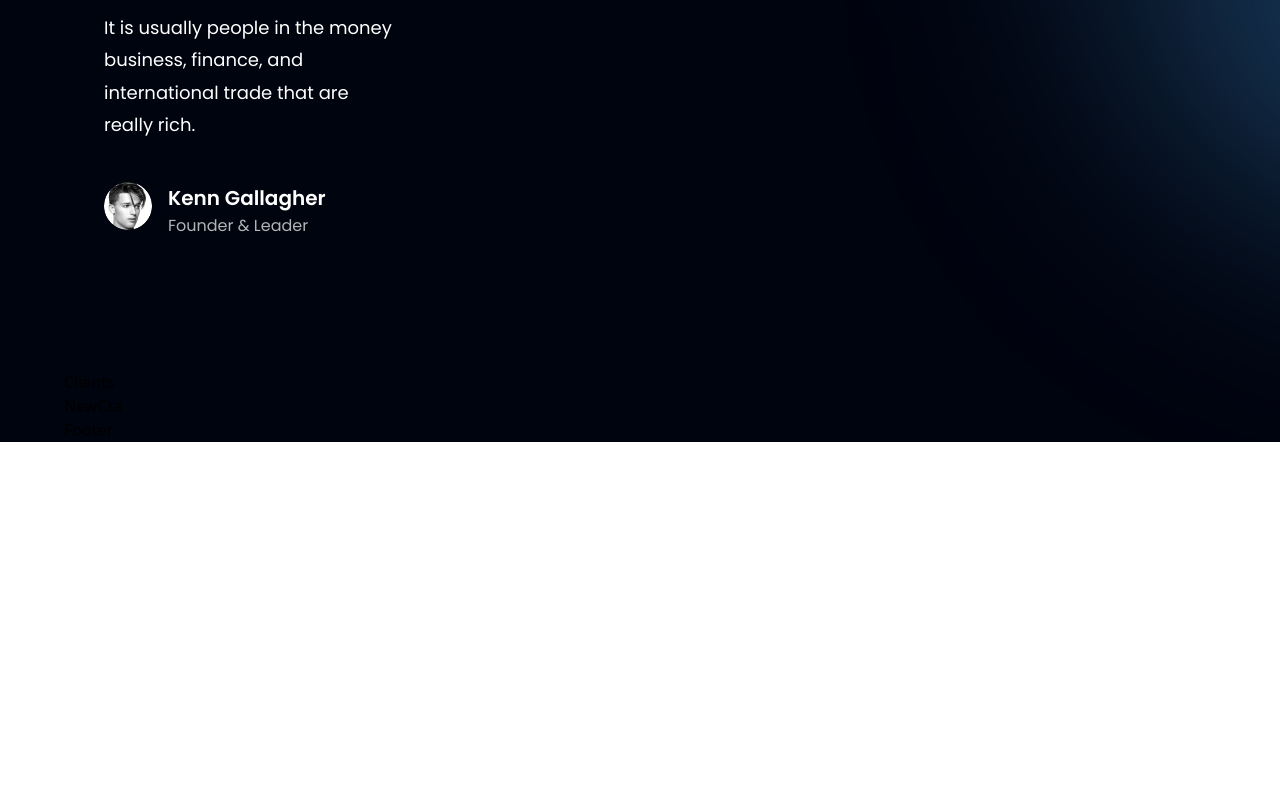
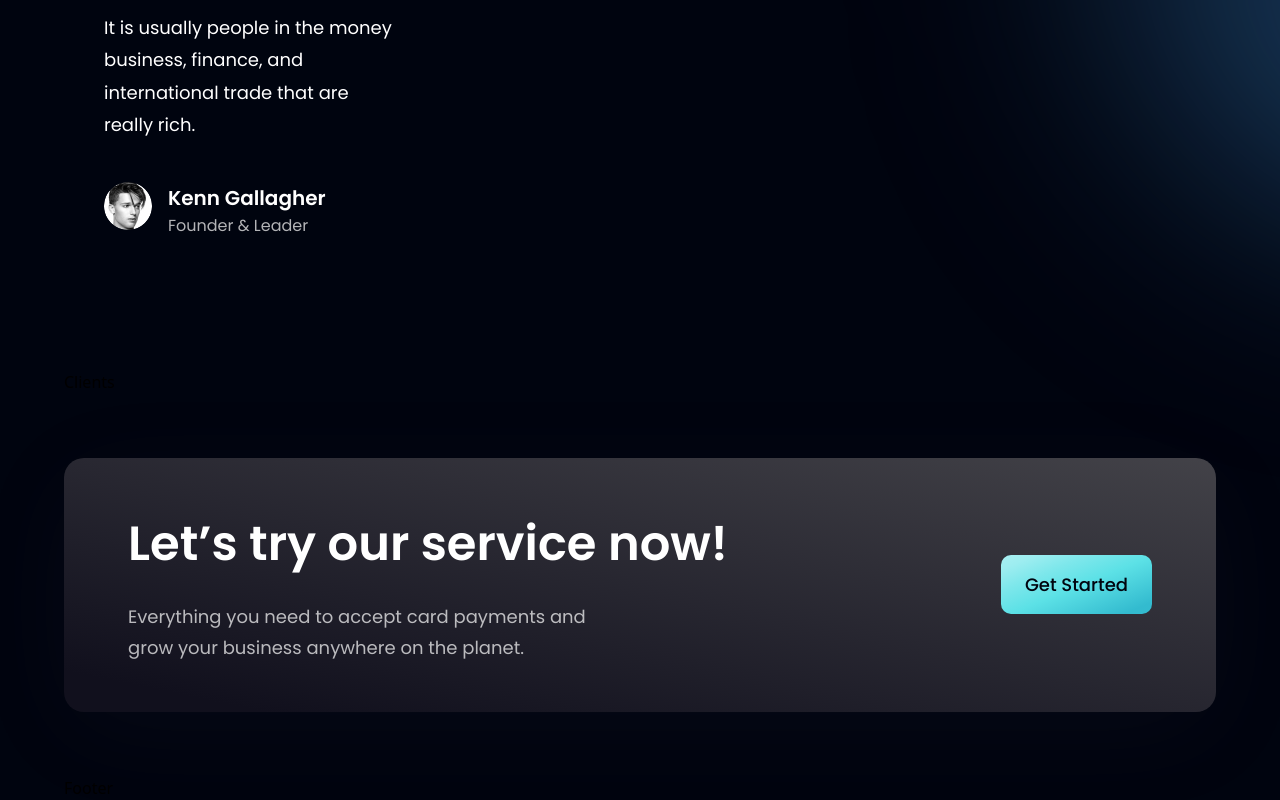
Before and after one commit to ylmgrbzz/Hoobank-Fully-Responsive-Website-with-Modern-UI-UX-in-React-JS-with-Tailwind, a React (Vite) app: page / in a window 1280 px wide. Shown: the part 3599-4399 px from the top of the page. Before the commit the page ends 4041 px from the top, so only its background shows below. Built offline with nearby package versions, Linux system fonts and the light colour scheme.

Commit message:
Add new CTA section to NewCta component

```diff
--- a/src/components/NewCta.jsx
+++ b/src/components/NewCta.jsx
@@ -1,8 +1,36 @@
 // eslint-disable-next-line no-unused-vars
 import React from "react";
+import styles from "../style";
+import Button from "./Button";
 
 const NewCta = () => {
-  return <div>NewCta</div>;
+  return (
+    <section
+      className={`   flex justify-center items-center ${styles.marginY} ${styles.padding}
+      sm:flex-row flex-col bg-black-gradient-2 rounded-[20px] box-shadow`}
+    >
+      <div className=" flex-1 flex flex-col">
+        <h2
+          className="font-poppins font-semibold xs:text-[48px] text-[40px] text-white
+        xs:leading-[76.8px] leading-[66.8px] w-full"
+        >
+          Let’s try our service now!
+        </h2>
+        <p
+          className={` font-poppins font-normal text-dimWhite text-[18px] leading-[30.8px] max-w-[470px] mt-5`}
+        >
+          Everything you need to accept card payments and grow your business
+          anywhere on the planet.
+        </p>
+      </div>
+
+      <div
+        className={` flex justify-center items-center sm:ml-10 ml-0 sm:mt-0 mt-10`}
+      >
+        <Button />
+      </div>
+    </section>
+  );
 };
 
 export default NewCta;
```
